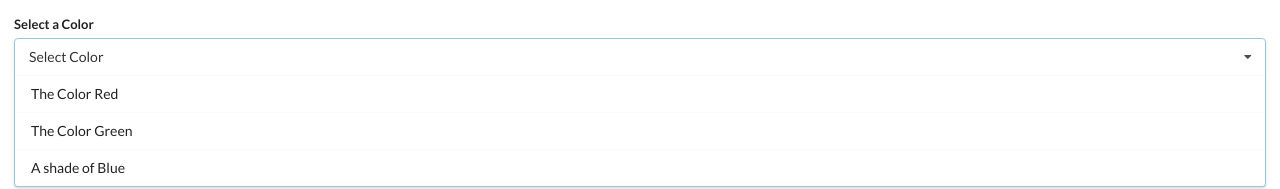
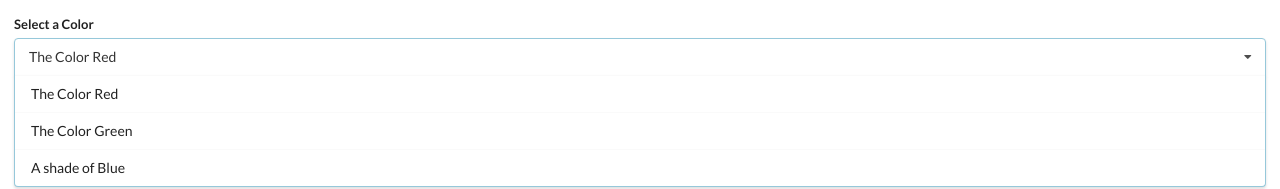
Before and after one commit to damianocasula/react-widgets-app, a React (Create React App) app: page / in a window 1280 px wide. Shown: the top 189 px of the page. Built offline with nearby package versions, Linux system fonts and the light colour scheme.

Commit message:
feat: handle selection

```diff
--- a/src/App.js
+++ b/src/App.js
@@ -1,4 +1,4 @@
-import React from 'react'
+import React, { useState } from 'react'
 import Accordion from './components/Accordion'
 import Search from './components/Search'
 import Dropdown from './components/Dropdown'
@@ -34,11 +34,17 @@
 ]
 
 const App = () => {
+  const [selected, setSelected] = useState(options[0])
+
   return (
     <div>
       {/* <Accordion items={items} /> */}
       {/* <Search /> */}
-      <Dropdown options={options} />
+      <Dropdown
+        selected={selected}
+        options={options}
+        onSelectedChange={setSelected}
+      />
     </div>
   )
 }
--- a/src/components/Dropdown.js
+++ b/src/components/Dropdown.js
@@ -1,9 +1,13 @@
 import React from 'react'
 
-const Dropdown = ({ options }) => {
+const Dropdown = ({ options, selected, onSelectedChange }) => {
   const renderedOptions = options.map(option => {
     return (
-      <div key={option.value} className='item'>
+      <div
+        key={option.value}
+        className='item'
+        onClick={() => onSelectedChange(option)}
+      >
         {option.label}
       </div>
     )
@@ -21,7 +25,7 @@
 
         <div className='ui selection dropdown visible active'>
           <i className='dropdown icon'></i>
-          <div className='text'>Select Color</div>
+          <div className='text'>{selected.label}</div>
           <div className='menu visible transition'>{renderedOptions}</div>
         </div>
       </div>
```
